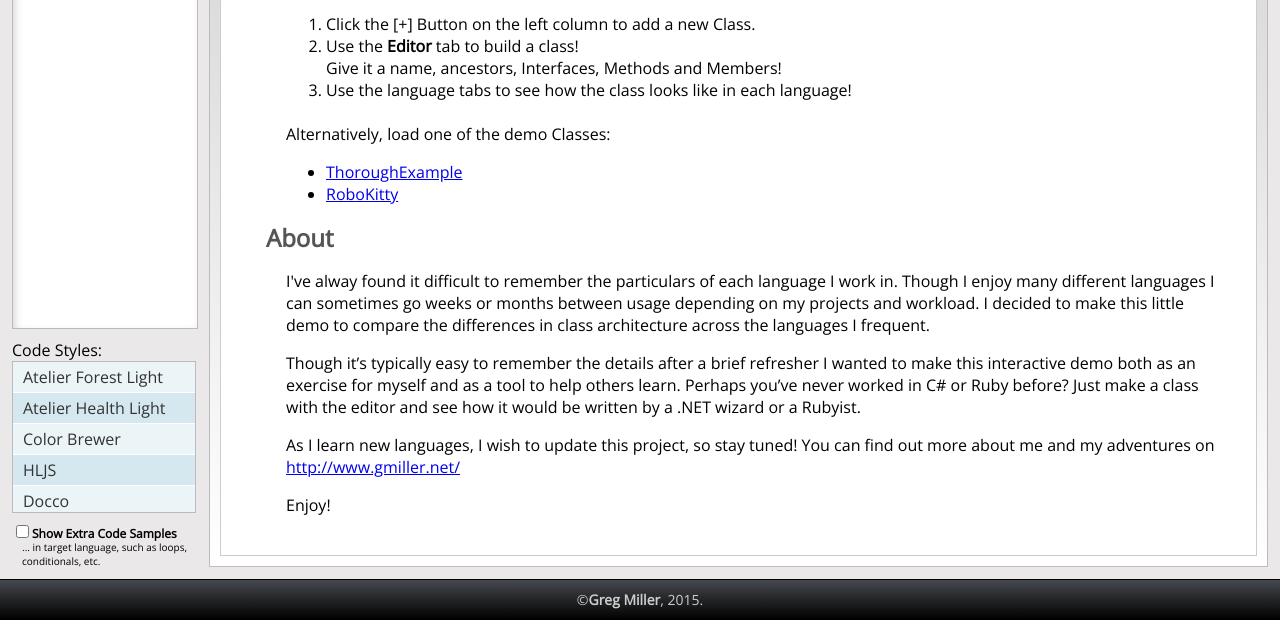
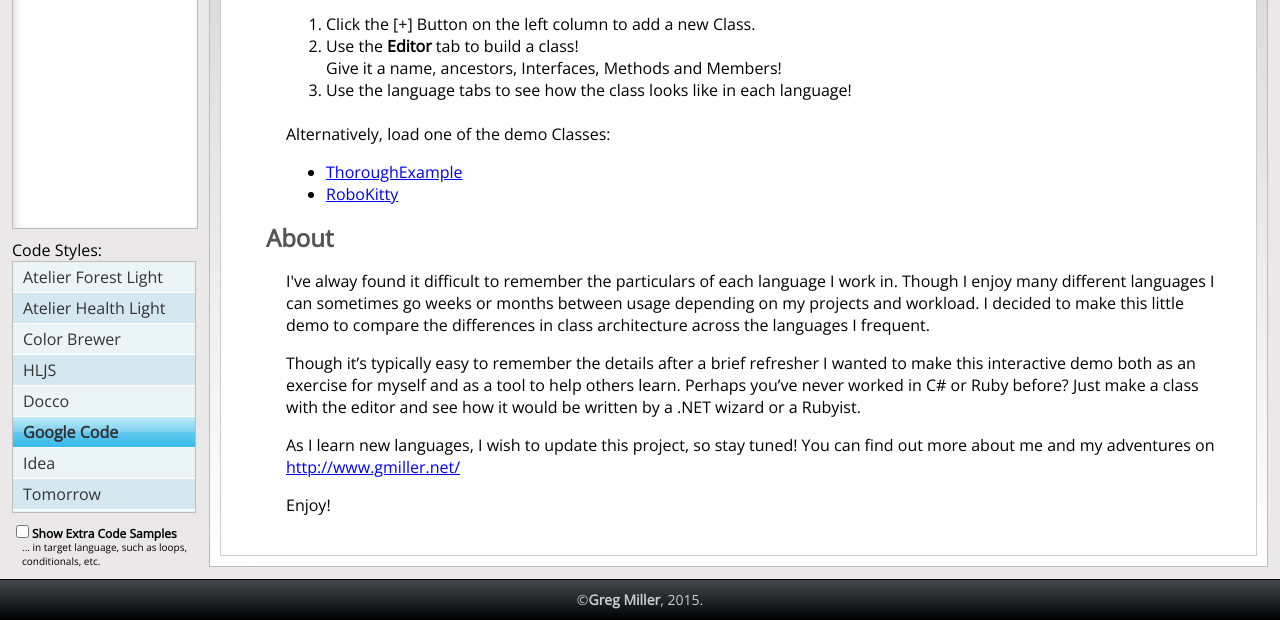
Before and after one commit to orokro/Classetta, a website: page compiled/index.html in a window 1280 px wide. Shown: the part 180-800 px from the top of the page. Drawn offline with nearby package versions, Linux system fonts and the light colour scheme.

Commit message:
Makes the code-highlight sidebar area slightly taller / more legible.

```diff
--- a/sass/sidebar.scss
+++ b/sass/sidebar.scss
@@ -34,7 +34,7 @@
 		top: 10px;
 		left: 12px;
 		right: 12px;
-		bottom: 250px;
+		bottom: 350px;
 	}
 
 	//the box containing the list of classes
@@ -145,12 +145,12 @@
 		left: 12px;
 		right: 12px;
 		bottom: 12px;
-		height: 228px;
+		height: 328px;
 
 	}
 
 	#stylesListContainer {
-		height: 150px;
+		height: 250px;
 	}
 
 	#chkShowExtras {
--- a/sass/style.scss
+++ b/sass/style.scss
@@ -25,7 +25,7 @@ body {
 
 	//So all the default tabs will fit:
 	min-width: 1008px !important;
-	min-height: 480px !important;
+	min-height: 585px !important;
 }
 
 pre { margin: 0px; }
@@ -46,7 +46,7 @@ pre { margin: 0px; }
 
 	//So all the default tabs will fit:
 	min-width: 1008px !important;
-    min-height: 365px !important;
+    min-height: 465px !important;
 
 	border-top: 1px solid #FFF;
 	border-bottom: 1px solid #000;
```
Also changed, not shown: compiled/css/style.css.
